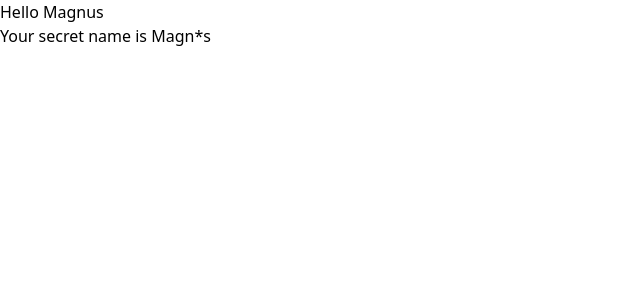
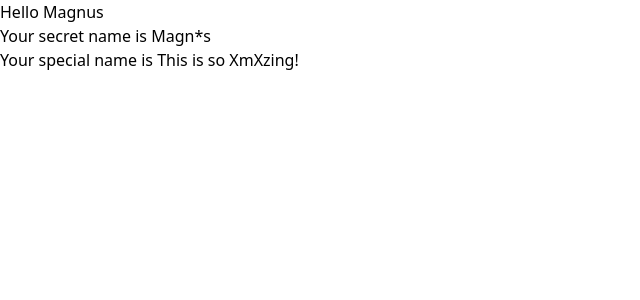
Before and after one commit to mrkarstrom/Svelte5, a SvelteKit app: page / in a window 1280 px wide. Shown: the top 300 px of the page, without its empty margins (0-640 px from the left). Built offline with nearby package versions, Linux system fonts and the light colour scheme.

Commit message:
wip (Header.svelte): Declaring more than one variable in ts.

```diff
--- a/src/routes/+page.svelte
+++ b/src/routes/+page.svelte
@@ -1,7 +1,7 @@
 <script>
 	import Header from './Header.svelte';
-
+	let text = 'This is so amazing!';
 	let name = 'Magnus';
 </script>
 
-<Header {name}></Header>
+<Header {name} {text}></Header>
--- a/src/routes/Header.svelte
+++ b/src/routes/Header.svelte
@@ -1,13 +1,16 @@
 <script lang="ts">
 	let {
-		name
+		name,
+		text
 	}: {
 		name: string;
+		text: string;
 	} = $props();
 </script>
 
 <h1>Hello {name}</h1>
 <h1>Your secret name is {name.replace('u', '*')}</h1>
+<h1>Your special name is {text.replaceAll('a', 'X')}</h1>
 
 <style>
 </style>
```
